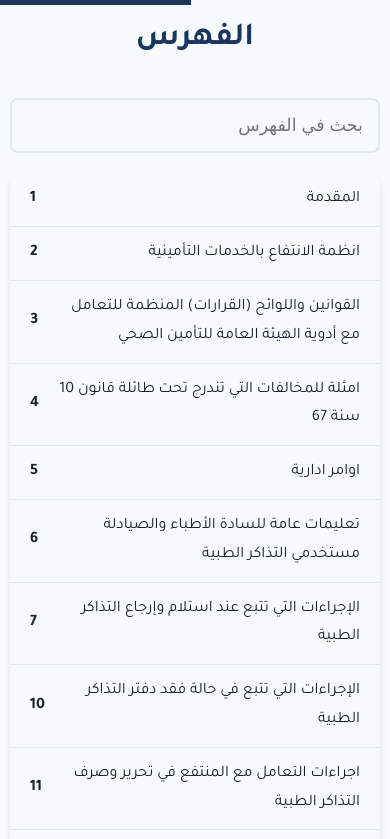
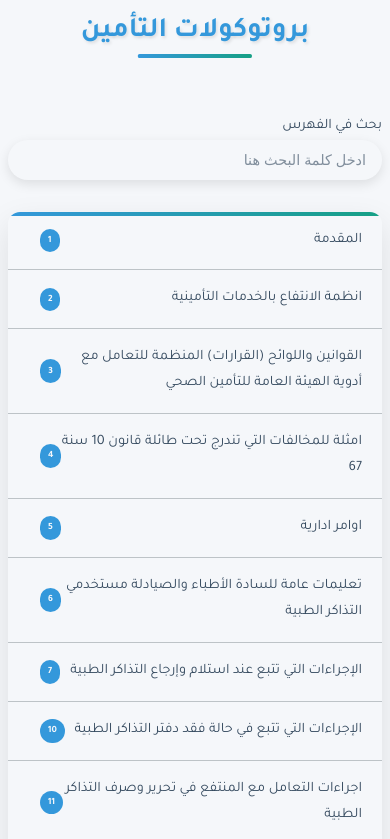
Before and after one commit to datakid/protocols, a plain HTML site: page index.html in a window 390 px wide. Shown: the top 839 px of the page. Drawn offline with Linux system fonts and the light colour scheme.

Commit message:
Update index.html

```diff
--- a/index.html
+++ b/index.html
@@ -1,30 +1,38 @@
+
 <!DOCTYPE html>
 <html lang="ar" dir="rtl">
 <head>
     <meta charset="UTF-8">
     <meta name="viewport" content="width=device-width, initial-scale=1.0">
-    <title>الفهرس</title>
+    <title>بروتوكولات التأمين</title>
     <link rel="preconnect" href="https://fonts.googleapis.com">
     <link rel="preconnect" href="https://fonts.gstatic.com" crossorigin>
     <link href="https://fonts.googleapis.com/css2?family=Tajawal:wght@400;700&display=swap" rel="stylesheet">
     <style>
 :root {
-            --primary-color: #1a365d;
-            --secondary-color: #2c5282;
-            --background-color: #f7fafc;
-            --text-color: #1a202c;
-            --hover-color: #2b6cb0;
-            --border-color: #e2e8f0;
+    --primary-color: #3498db;
+    --secondary-color: #2c3e50;
+    --accent-color: #16a085;
+    --background-color: #f5f7fa;
+    --text-color: #34495e;
+    --hover-color: #2980b9;
+    --border-color: #bdc3c7;
+    --shadow-color: rgba(0, 0, 0, 0.1);
+    --transition-speed: 0.3s;
+    --font-primary: 'Tajawal', 'Segoe UI', Tahoma, Geneva, Verdana, sans-serif;
+    --font-secondary: 'Roboto', Arial, sans-serif;
 }
 
 @media (prefers-color-scheme: dark) {
     :root {
-                --primary-color: #81e6d9;
-                --secondary-color: #4fd1c5;
-                --background-color: #1a202c;
-                --text-color: #f7fafc;
-                --hover-color: #38b2ac;
-                --border-color: #2d3748;
+        --primary-color: #3498db;
+        --secondary-color: #2c3e50;
+        --accent-color: #16a085;
+        --background-color: #1a1a2e;
+        --text-color: #ecf0f1;
+        --hover-color: #2980b9;
+        --border-color: #34495e;
+        --shadow-color: rgba(0, 0, 0, 0.3);
     }
 }
 
@@ -34,64 +42,107 @@
     padding: 0;
 }
 
+html {
+    font-size: 62.5%; /* 1rem = 10px */
+    scroll-behavior: smooth;
+}
+
 body {
-            font-family: 'Tajawal', Arial, sans-serif;
+    font-family: var(--font-primary);
     line-height: 1.8;
     background-color: var(--background-color);
     color: var(--text-color);
-            font-size: 18px;
-            transition: background-color 0.3s ease, color 0.3s ease;
+    font-size: 1.8rem;
+    transition: all var(--transition-speed) ease;
+    overflow-x: hidden;
 }
 
 .container {
-            max-width: 1200px;
+    max-width: 120rem;
     margin: 0 auto;
-            padding: 40px 20px;
+    padding: 4rem 2rem;
 }
 
 header {
     text-align: center;
-            margin-bottom: 40px;
+    margin-bottom: 6rem;
+    position: relative;
 }
 
 h1 {
     color: var(--primary-color);
-            font-size: 2.5em;
-            margin-bottom: 20px;
+    font-size: 5rem;
+    margin-bottom: 2rem;
     line-height: 1.2;
+    text-shadow: 0.2rem 0.2rem 0.4rem var(--shadow-color);
+    position: relative;
+    display: inline-block;
 }
 
-        #search-container {
-            margin-bottom: 20px;
+h1::after {
+    content: '';
+    position: absolute;
+    bottom: -1rem;
+    left: 50%;
+    width: 50%;
+    height: 0.4rem;
+    background: linear-gradient(to right, var(--primary-color), var(--accent-color));
+    transform: translateX(-50%);
+    border-radius: 0.2rem;
+}
+
+.search-container {
+    margin-bottom: 4rem;
+    position: relative;
 }
 
 #search-input {
     width: 100%;
-            padding: 15px;
-            font-size: 1.1em;
-            border: 2px solid var(--border-color);
-            border-radius: 8px;
+    padding: 2rem 3rem;
+    font-size: 1.8rem;
+    border: none;
+    border-radius: 5rem;
     background-color: var(--background-color);
     color: var(--text-color);
-            transition: border-color 0.3s ease, box-shadow 0.3s ease;
+    transition: all var(--transition-speed) ease;
+    box-shadow: 0 0.5rem 1.5rem var(--shadow-color);
 }
 
 #search-input:focus {
     outline: none;
-            border-color: var(--primary-color);
-            box-shadow: 0 0 0 3px rgba(66, 153, 225, 0.5);
+    box-shadow: 0 1rem 2.5rem var(--shadow-color);
+    transform: translateY(-0.2rem);
+}
+
+#search-input::placeholder {
+    color: var(--text-color);
+    opacity: 0.6;
 }
 
 #toc {
     list-style-type: none;
     background-color: var(--background-color);
-            border-radius: 12px;
-            box-shadow: 0 4px 6px rgba(0,0,0,0.1);
+    border-radius: 1.5rem;
+    box-shadow: 0 1.5rem 4rem var(--shadow-color);
     overflow: hidden;
+    position: relative;
+}
+
+#toc::before {
+    content: '';
+    position: absolute;
+    top: 0;
+    left: 0;
+    right: 0;
+    height: 0.5rem;
+    background: linear-gradient(to right, var(--primary-color), var(--accent-color));
 }
 
 #toc li {
-            border-bottom: 1px solid var(--border-color);
+    border-bottom: 0.1rem solid var(--border-color);
+    transition: all var(--transition-speed) ease;
+    position: relative;
+    overflow: hidden;
 }
 
 #toc li:last-child {
@@ -104,85 +155,234 @@
     display: flex;
     justify-content: space-between;
     align-items: center;
-            padding: 15px 25px;
-            transition: background-color 0.3s ease, color 0.3s ease;
+    padding: 2.5rem 3rem;
+    transition: all var(--transition-speed) ease;
+    position: relative;
+    z-index: 1;
 }
 
-        #toc a:hover, #toc a:focus {
-            background-color: var(--hover-color);
-            color: var(--background-color);
+#toc a::before {
+    content: '';
+    position: absolute;
+    top: 0;
+    left: 0;
+    width: 100%;
+    height: 100%;
+    background: linear-gradient(to right, var(--primary-color), var(--accent-color));
+    opacity: 0;
+    transition: opacity var(--transition-speed) ease;
+    z-index: -1;
 }
 
+#toc a:hover::before,
+#toc a:focus::before {
+    opacity: 0.1;
+}
+
+#toc a:hover,
 #toc a:focus {
-            outline: none;
-            box-shadow: 0 0 0 3px rgba(66, 153, 225, 0.5);
+    color: var(--primary-color);
+    transform: translateX(1rem);
 }
 
 .page-number {
     font-weight: bold;
-            margin-right: 10px;
+    margin-left: 1.5rem;
     flex-shrink: 0;
+    background-color: var(--primary-color);
+    color: var(--background-color);
+    padding: 0.5rem 1.5rem;
+    border-radius: 2rem;
+    font-size: 1.4rem;
+    transition: all var(--transition-speed) ease;
 }
 
+#toc a:hover .page-number,
+#toc a:focus .page-number {
+    background-color: var(--accent-color);
+}
+
+@keyframes fadeInUp {
+    from {
+        opacity: 0;
+        transform: translateY(2rem);
+    }
+    to {
+        opacity: 1;
+        transform: translateY(0);
+    }
+}
+
+#toc li {
+    animation: fadeInUp 0.6s ease-out forwards;
+    opacity: 0;
+}
+
+#toc li:nth-child(odd) {
+    animation-delay: 0.2s;
+}
+
+#toc li:nth-child(even) {
+    animation-delay: 0.3s;
+}
+
+h1, #search-input {
+    animation: fadeInUp 0.8s ease-out forwards;
+}
+
+/* Accessibility improvements */
+#search-input:focus-visible,
+#toc a:focus-visible {
+    outline: 0.3rem solid var(--accent-color);
+    outline-offset: 0.2rem;
+}
+
+/* Skip to main content link */
 .skip-link {
     position: absolute;
-            top: -40px;
-            left: 0;
-            background: var(--primary-color);
+    top: -4rem;
+    left: 1rem;
+    background: var(--accent-color);
     color: var(--background-color);
-            padding: 8px;
+    padding: 0.8rem 1.5rem;
+    border-radius: 0 0 0.5rem 0.5rem;
+    transition: top 0.3s ease-in-out;
     z-index: 100;
-            transition: top 0.3s ease;
 }
 
 .skip-link:focus {
     top: 0;
 }
 
+/* Responsive design improvements */
 @media (max-width: 768px) {
-            body {
-                font-size: 16px;
+    html {
+        font-size: 56.25%; /* 1rem = 9px */
     }
 
     .container {
-                padding: 20px 10px;
+        padding: 2rem 1rem;
     }
 
     h1 {
-                font-size: 2em;
+        font-size: 4rem;
     }
 
     #toc a {
-                padding: 12px 20px;
+        padding: 2rem 2.5rem;
     }
 }
 
-        @media (prefers-reduced-motion: reduce) {
-            * {
-                transition: none !important;
+@media (max-width: 480px) {
+    html {
+        font-size: 50%; /* 1rem = 8px */
+    }
+
+    h1 {
+        font-size: 3.5rem;
+    }
+
+    #search-input {
+        padding: 1.5rem 2rem;
+    }
+
+    .page-number {
+        padding: 0.4rem 1rem;
+        font-size: 1.2rem;
     }
 }
 
-        .hidden {
+/* Print styles */
+@media print {
+    body {
+        font-size: 12pt;
+        line-height: 1.5;
+        background: none;
+        color: #000;
+    }
+
+    .container {
+        max-width: 100%;
+        padding: 0;
+    }
+
+    h1 {
+        font-size: 24pt;
+        color: #000;
+    }
+
+    #search-input, .skip-link {
         display: none;
     }
 
-        mark {
-            background-color: var(--secondary-color);
-            color: var(--background-color);
+    #toc {
+        box-shadow: none;
+        page-break-inside: avoid;
+    }
+
+    #toc a {
+        padding: 10pt 0;
+    }
+
+    .page-number {
+        background: none;
+        color: #000;
+        padding: 0;
+    }
+}
+
+/* High contrast mode */
+@media (forced-colors: active) {
+    :root {
+        --primary-color: CanvasText;
+        --secondary-color: CanvasText;
+        --accent-color: Highlight;
+        --background-color: Canvas;
+        --text-color: CanvasText;
+        --hover-color: Highlight;
+        --border-color: CanvasText;
+    }
+
+    #toc::before,
+    .page-number {
+        background-color: CanvasText;
+        color: Canvas;
+    }
+
+    #toc a:hover::before,
+    #toc a:focus::before {
+        opacity: 0.5;
+    }
+}
+
+/* Reduce motion */
+@media (prefers-reduced-motion: reduce) {
+    *,
+    ::before,
+    ::after {
+        animation-duration: 0.01ms !important;
+        animation-iteration-count: 1 !important;
+        transition-duration: 0.01ms !important;
+        scroll-behavior: auto !important;
+    }
 }
     </style>
+<head>
+    <meta charset="UTF-8">
+    <meta name="viewport" content="width=device-width, initial-scale=1.0">
+    <title>بروتوكولات التأمين</title>
+    <link rel="stylesheet" href="styles.css">
 </head>
 <body>
-    <a href="#main-content" class="skip-link">تخطي إلى المحتوى الرئيسي</a>
     <div class="container">
         <header>
-            <h1>الفهرس</h1>
+            <h1>بروتوكولات التأمين</h1>
         </header>
         <main id="main-content">
-            <div id="search-container">
-                <label for="search-input" class="hidden">بحث في الفهرس</label>
-                <input type="search" id="search-input" placeholder="بحث في الفهرس" aria-label="بحث في الفهرس">
+            <div class="search-container">
+                <label for="search-input">بحث في الفهرس</label>
+                <input type="search" id="search-input" placeholder="ادخل كلمة البحث هنا" aria-label="بحث في الفهرس">
+                <div id="search-results" aria-live="polite"></div>
             </div>
             <nav aria-label="الفهرس">
                 <ul id="toc"></ul>
@@ -235,8 +435,22 @@
             { title: 'الفهرس', page: 127 }
         ];
 
+  function debounce(func, wait) {
+    let timeout;
+    return function executedFunction(...args) {
+        const later = () => {
+            clearTimeout(timeout);
+            func(...args);
+        };
+        clearTimeout(timeout);
+        timeout = setTimeout(later, wait);
+    };
+}
+
 function createTOC() {
     const tocElement = document.getElementById('toc');
+    const fragment = document.createDocumentFragment();
+
     tocItems.forEach((item, index) => {
         const li = document.createElement('li');
         const a = document.createElement('a');
@@ -246,19 +460,23 @@
         a.rel = "noopener noreferrer";
         a.setAttribute('aria-label', `${item.title} - الصفحة ${item.page}`);
         li.appendChild(a);
-                tocElement.appendChild(li);
+        fragment.appendChild(li);
     });
+
+    tocElement.appendChild(fragment);
 }
 
 function highlightText(text, searchTerm) {
     if (!searchTerm) return text;
-            const regex = new RegExp(`(${searchTerm})`, 'gi');
+    const escapedSearchTerm = searchTerm.replace(/[.*+?^${}()|[\]\\]/g, '\\$&');
+    const regex = new RegExp(`(${escapedSearchTerm})`, 'gi');
     return text.replace(regex, '<mark>$1</mark>');
 }
 
 function filterTOC() {
     const searchTerm = document.getElementById('search-input').value.toLowerCase();
     const tocItems = document.querySelectorAll('#toc li');
+    let visibleCount = 0;
 
     tocItems.forEach(item => {
         const title = item.querySelector('.title').textContent.toLowerCase();
@@ -267,14 +485,38 @@
         if (title.includes(searchTerm) || pageNumber.includes(searchTerm)) {
             item.style.display = '';
             item.querySelector('.title').innerHTML = highlightText(item.querySelector('.title').textContent, searchTerm);
+            visibleCount++;
         } else {
             item.style.display = 'none';
         }
     });
+
+    updateSearchResults(visibleCount);
 }
 
+function updateSearchResults(count) {
+    const resultsElement = document.getElementById('search-results');
+    if (resultsElement) {
+        resultsElement.textContent = `تم العثور على ${count} نتيجة`;
+    }
+}
+
+// Initialize the TOC
+document.addEventListener('DOMContentLoaded', () => {
     createTOC();
-        document.getElementById('search-input').addEventListener('input', filterTOC);
+
+    const searchInput = document.getElementById('search-input');
+    if (searchInput) {
+        searchInput.addEventListener('input', debounce(filterTOC, 300));
+    }
+
+    const searchContainer = document.querySelector('.search-container');
+    if (searchContainer) {
+        const resultsElement = document.createElement('div');
+        resultsElement.id = 'search-results';
+        searchContainer.appendChild(resultsElement);
+    }
+});
     </script>
 </body>
 </html>
```
Lines whose indentation alone changed are shown as unchanged.
